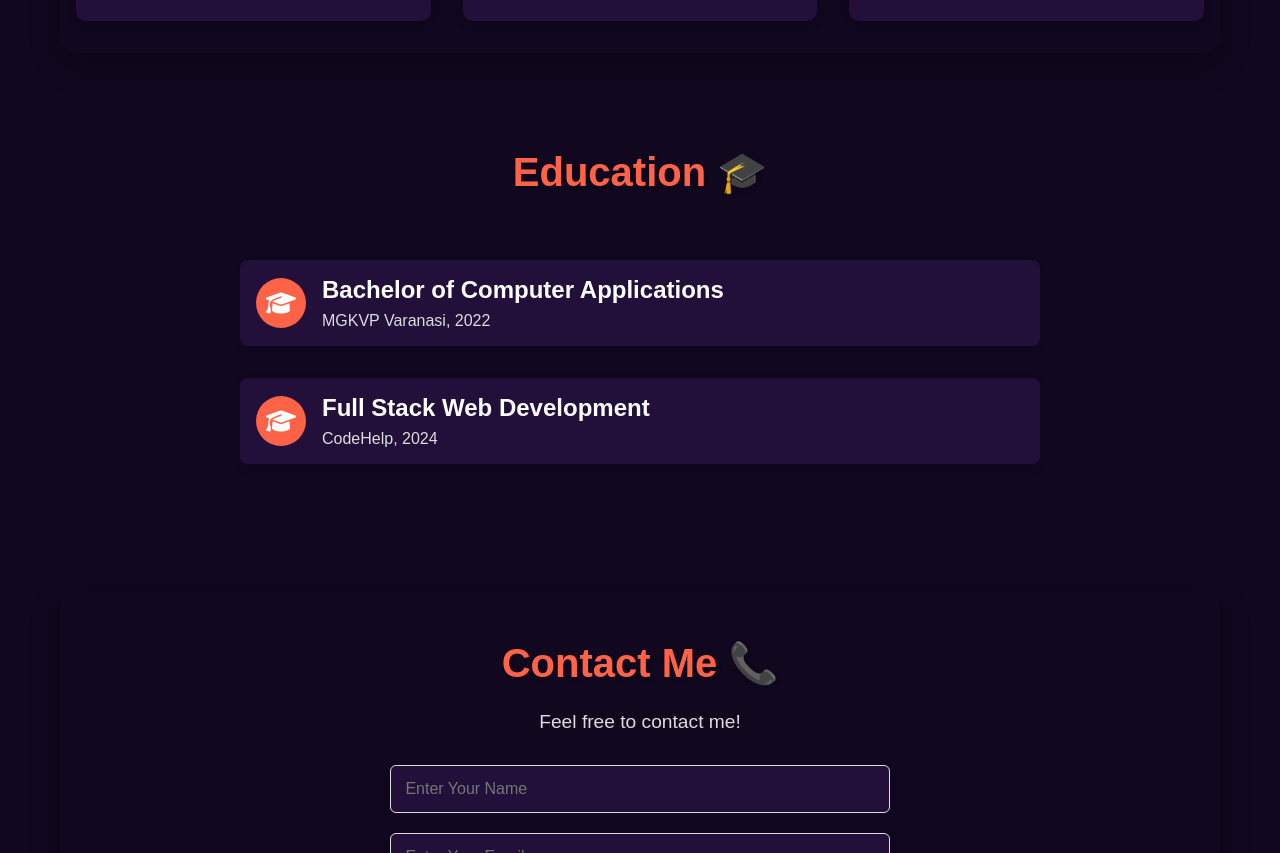
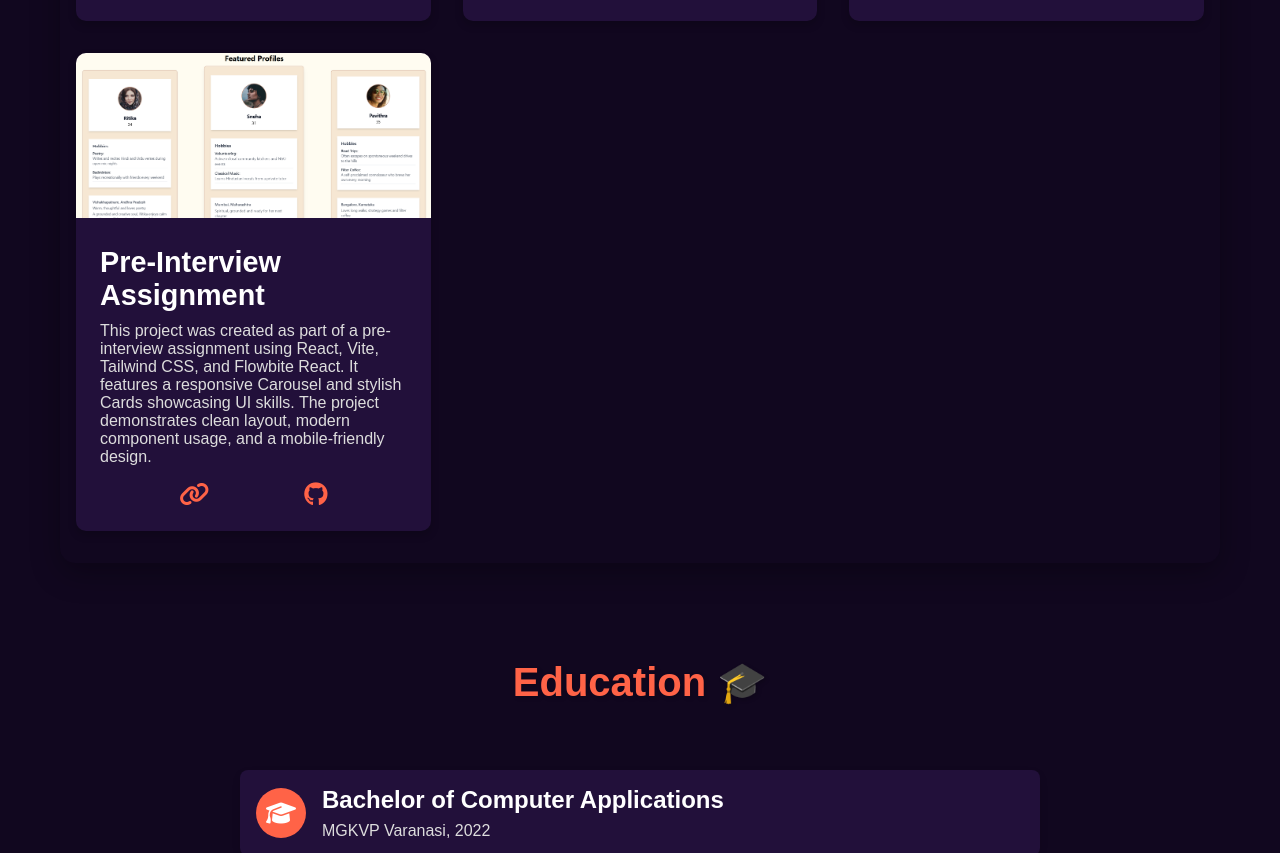
Before and after one commit to Shaiphali23/Shaiphali-Portfolio, a plain HTML site: page frontend/index.html in a window 1280 px wide. Shown: the part 1797-2650 px from the top of the page. Drawn offline with nearby package versions, Linux system fonts and the light colour scheme.

Commit message:
Add pre-interview assignment project

```diff
--- a/frontend/index.html
+++ b/frontend/index.html
@@ -156,6 +156,25 @@
               </div>
             </div>
           </div>
+
+          <div class="project-item">
+            <img src="images/FinalOutput.png" alt="Assignment Screenshot">
+            <div class="project-info">
+              <h3>Pre-Interview Assignment</h3>
+              <p>
+                This project was created as part of a pre-interview assignment using React, Vite, Tailwind CSS, and
+                Flowbite React.
+                It features a responsive Carousel and stylish Cards showcasing UI skills. The project demonstrates clean
+                layout,
+                modern component usage, and a mobile-friendly design.</p>
+              <div class="project-links">
+                <a href="https://match-colab-ui-task-141oohmz4-shaiphali-jaiswals-projects.vercel.app/"
+                  target="_blank"><i class="fa-solid fa-link"></i></a>
+                <a href="https://github.com/Shaiphali23/match-colab-ui-task" target="_blank"><i
+                    class="fa-brands fa-github"></i></a>
+              </div>
+            </div>
+          </div>
         </div>
       </section>
 
```
Also changed, not shown: frontend/images/FinalOutput.png (added), 2 other files.
